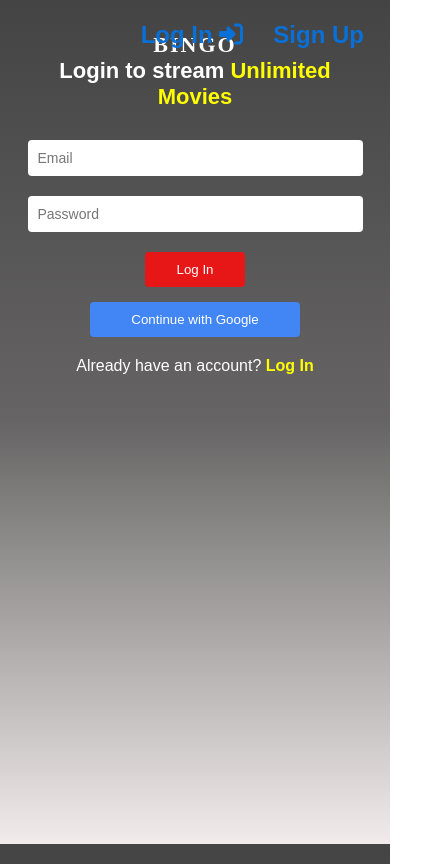
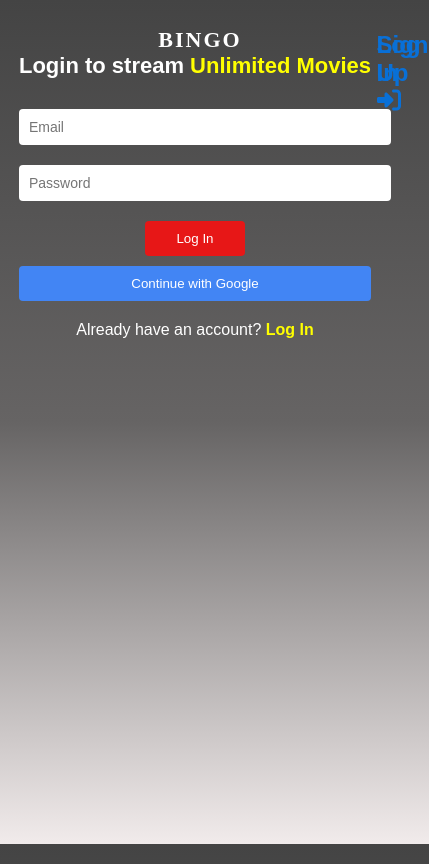
Before and after one commit to sharmilaraman/Movieapp, a React (Vite) app: page / in a window 390 px wide. Shown: the whole page, 429 px wide, since content can reach past the window. Built offline with nearby package versions, Linux system fonts and the light colour scheme; a web font is replaced by a local one.

Commit message:
changes in login page

```diff
--- a/src/components/Login.css
+++ b/src/components/Login.css
@@ -125,7 +125,7 @@ form input {
 
   .logo {
     font-size: 24px;
-    left: 0px;
+    left: 10px;
     top: 10px;
   }
 
@@ -133,3 +133,35 @@ form input {
     padding: 20px;
   }
 }
+@media screen and (max-width: 450px) {
+  form input {
+    width: 100%;
+  }
+
+  .log-btn {
+    width: 5%;
+    right: 0;
+    margin-top: 10px;
+  }
+
+  .signup-btn {
+    width: 5%;
+    right: 0;
+    margin-top: 10px;
+  }
+
+  .google-btn {
+    width: 100%;
+    margin-top: 10px;
+  }
+
+  .logo {
+    font-size: 20px;
+    left: 5px;
+    top: 5px;
+  }
+
+  .login-box {
+    padding: 15px;
+  }
+}
```
